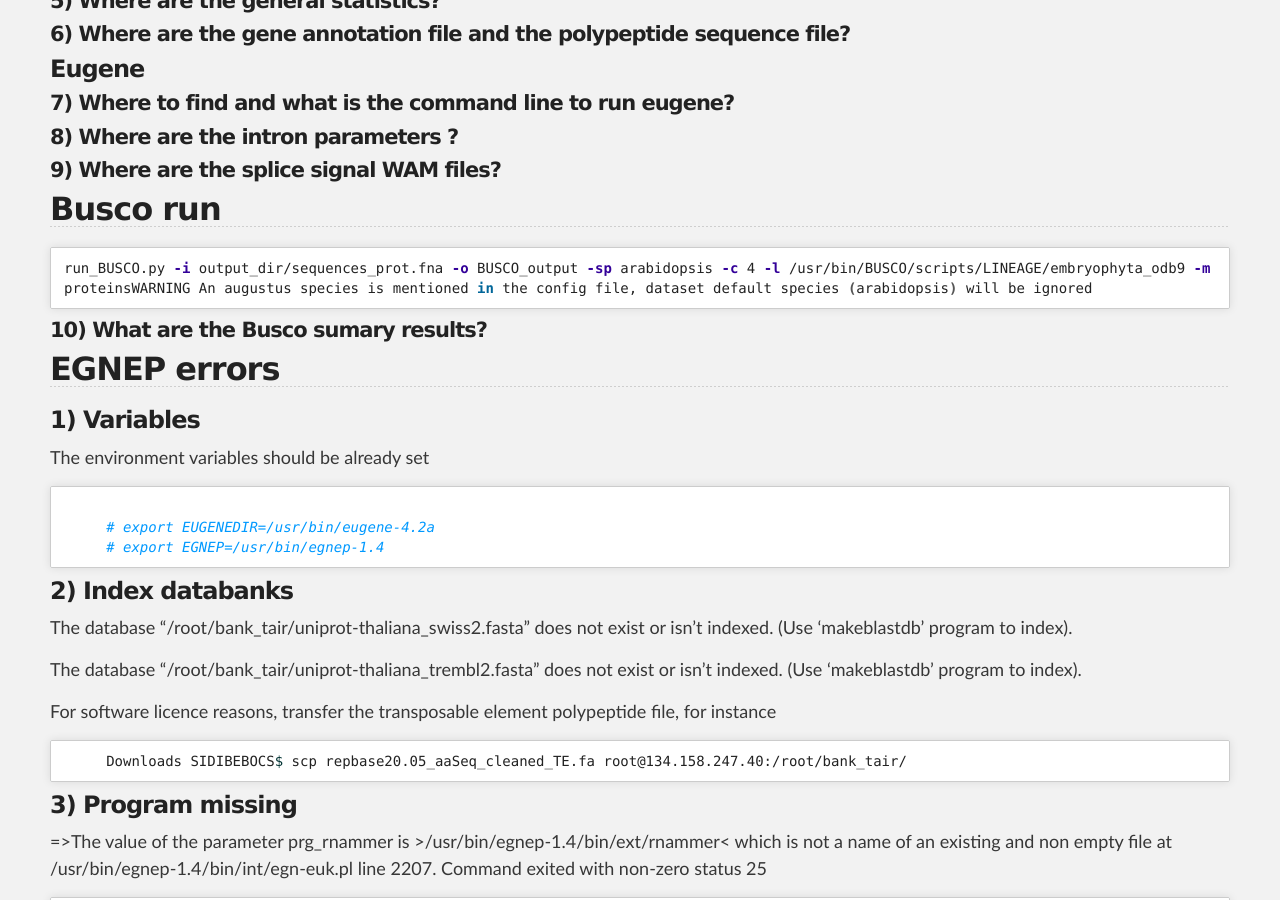
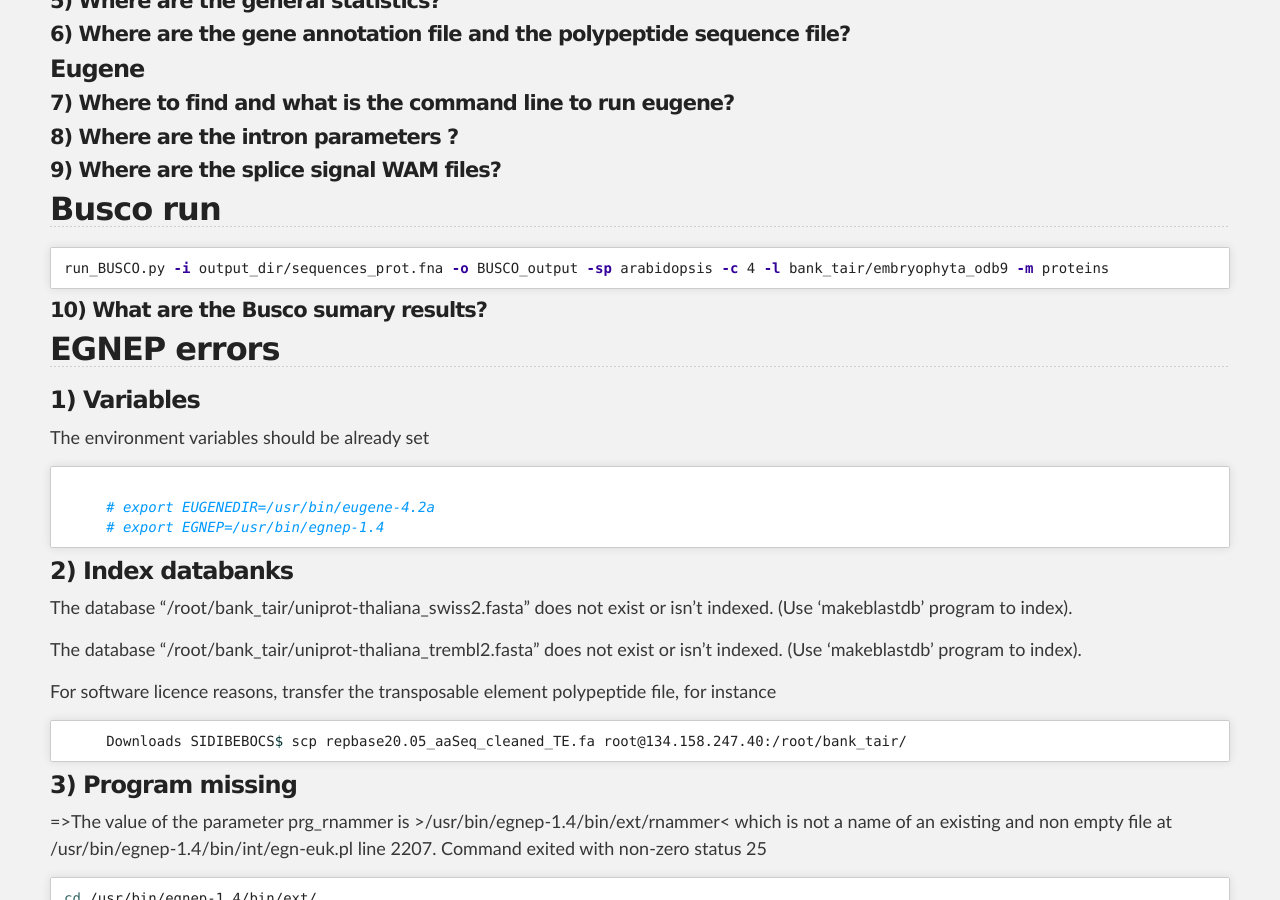
Before and after one commit to SouthGreenPlatform/trainings, a Jekyll site: the page built from _pages/annotation/Eugene/exercice_eugene_appliance.md, in a window 1280 px wide and 900 px high, scrolled down 2914 px. Built offline with Jekyll 4.4.1, drawn with Linux system fonts in a browser that asks for light colours; nearby versions of some CDN libraries.

Commit message:
Update exercice_eugene_appliance.md

```diff
--- a/_pages/annotation/Eugene/exercice_eugene_appliance.md
+++ b/_pages/annotation/Eugene/exercice_eugene_appliance.md
@@ -153,7 +153,7 @@
 ## Busco run
 
 {% highlight bash %}
-run_BUSCO.py -i output_dir/sequences_prot.fna -o BUSCO_output -sp arabidopsis -c 4 -l /usr/bin/BUSCO/scripts/LINEAGE/embryophyta_odb9 -m proteinsWARNING	An augustus species is mentioned in the config file, dataset default species (arabidopsis) will be ignored
+run_BUSCO.py -i output_dir/sequences_prot.fna -o BUSCO_output -sp arabidopsis -c 4 -l bank_tair/embryophyta_odb9 -m proteins
 {% endhighlight %}
 
 #### 10) What are the Busco sumary results?
```
